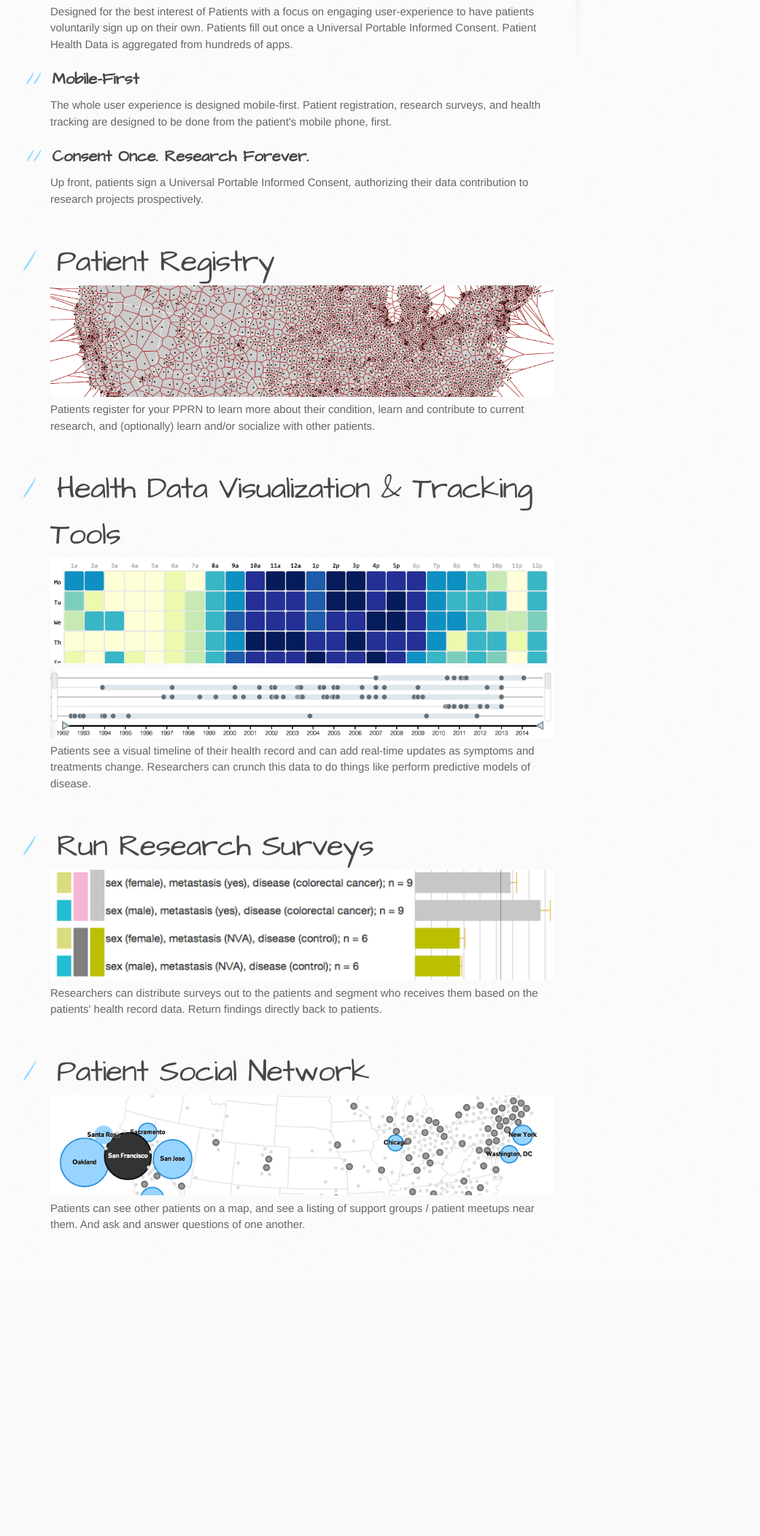
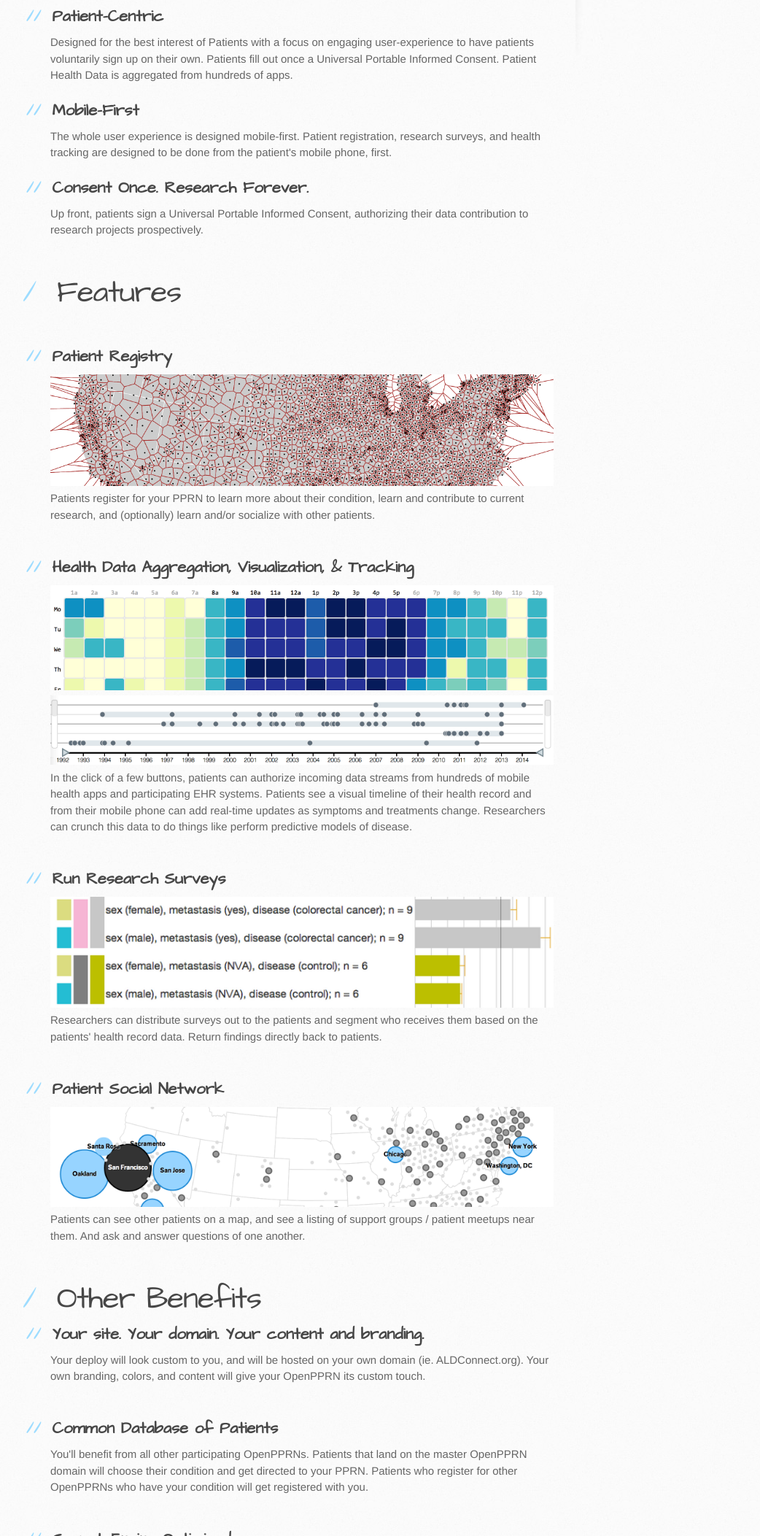
Before and after one commit to seanahrens/openpprn, a plain HTML site: page index.html in a window 1280 px wide. Shown: the part 695-2800 px from the top of the page at 73% size, without its empty margins (101-1143 px from the left). Before the commit the page ends 2451 px from the top, so only its background shows below. Drawn offline with Linux system fonts and the light colour scheme.

```diff
--- a/index.html
+++ b/index.html
@@ -32,10 +32,12 @@
 <a name="in-the-push-of-a-button-deploy-a-pprn-patient-powered-research-network-that-is-complete-with-a" class="anchor" href="#in-the-push-of-a-button-deploy-a-pprn-patient-powered-research-network-that-is-complete-with-a"><span class="octicon octicon-link"></span></a>In the push of a button, deploy a PPRN (Patient-Powered Research Network) that is complete with a:</h2>
 
 <pre><code>Patient Registry
-Health Data Visualizer &amp; Tracking App
+Health Data Aggregation, Visualization, &amp; Tracking
 Research Survey Platform
 Patient Social Network
 </code></pre>
+
+<p>Be on the side of Open. Attract</p>
 
 <h1>
 <a name="philosophy" class="anchor" href="#philosophy"><span class="octicon octicon-link"></span></a>Philosophy</h1>
@@ -61,28 +63,54 @@ Patient Social Network
 <p>Up front, patients sign a Universal Portable Informed Consent, authorizing their data contribution to research projects prospectively.</p>
 
 <hr><h1>
-<a name="patient-registry" class="anchor" href="#patient-registry"><span class="octicon octicon-link"></span></a>Patient Registry</h1>
+<a name="features" class="anchor" href="#features"><span class="octicon octicon-link"></span></a>Features</h1>
+
+<hr><h2>
+<a name="patient-registry" class="anchor" href="#patient-registry"><span class="octicon octicon-link"></span></a>Patient Registry</h2>
 
 <p><img src="/images/demo/registry.png" alt="">
 Patients register for your PPRN to learn more about their condition, learn and contribute to current research, and (optionally) learn and/or socialize with other patients. </p>
 
-<hr><h1>
-<a name="health-data-visualization--tracking-tools" class="anchor" href="#health-data-visualization--tracking-tools"><span class="octicon octicon-link"></span></a>Health Data Visualization &amp; Tracking Tools</h1>
+<hr><h2>
+<a name="health-data-aggregation-visualization--tracking" class="anchor" href="#health-data-aggregation-visualization--tracking"><span class="octicon octicon-link"></span></a>Health Data Aggregation, Visualization, &amp; Tracking</h2>
 
 <p><img src="/images/demo/dayheat.png" alt=""><img src="/images/demo/timeline.png" alt="">
-Patients see a visual timeline of their health record and can add real-time updates as symptoms and treatments change. Researchers can crunch this data to do things like perform predictive models of disease.</p>
+In the click of a few buttons, patients can authorize incoming data streams from hundreds of mobile health apps and participating EHR systems. Patients see a visual timeline of their health record and from their mobile phone can add real-time updates as symptoms and treatments change. Researchers can crunch this data to do things like perform predictive models of disease.</p>
 
-<hr><h1>
-<a name="run-research-surveys" class="anchor" href="#run-research-surveys"><span class="octicon octicon-link"></span></a>Run Research Surveys</h1>
+<hr><h2>
+<a name="run-research-surveys" class="anchor" href="#run-research-surveys"><span class="octicon octicon-link"></span></a>Run Research Surveys</h2>
 
 <p><img src="/images/demo/survey.png" alt="">
 Researchers can distribute surveys out to the patients and segment who receives them based on the patients' health record data. Return findings directly back to patients.</p>
 
-<hr><h1>
-<a name="patient-social-network" class="anchor" href="#patient-social-network"><span class="octicon octicon-link"></span></a>Patient Social Network</h1>
+<hr><h2>
+<a name="patient-social-network" class="anchor" href="#patient-social-network"><span class="octicon octicon-link"></span></a>Patient Social Network</h2>
 
 <p><img src="/images/demo/map.png" alt="">
 Patients can see other patients on a map, and see a listing of support groups / patient meetups near them. And ask and answer questions of one another.</p>
+
+<hr><h1>
+<a name="other-benefits" class="anchor" href="#other-benefits"><span class="octicon octicon-link"></span></a>Other Benefits</h1>
+
+<h2>
+<a name="your-site-your-domain-your-content-and-branding" class="anchor" href="#your-site-your-domain-your-content-and-branding"><span class="octicon octicon-link"></span></a>Your site. Your domain. Your content and branding.</h2>
+
+<p>Your deploy will look custom to you, and will be hosted on your own domain (ie. ALDConnect.org). Your own branding, colors, and content will give your OpenPPRN its custom touch.</p>
+
+<hr><h2>
+<a name="common-database-of-patients" class="anchor" href="#common-database-of-patients"><span class="octicon octicon-link"></span></a>Common Database of Patients</h2>
+
+<p>You'll benefit from all other participating OpenPPRNs. Patients that land on the master OpenPPRN domain  will choose their condition and get directed to your PPRN. Patients who register for other OpenPPRNs who have your condition will get registered with you.</p>
+
+<hr><h2>
+<a name="search-engine-optimized" class="anchor" href="#search-engine-optimized"><span class="octicon octicon-link"></span></a>Search-Engine Optimized</h2>
+
+<p>Popular searches by patients with your condition will reveal your OpenPPRN in Google and other search engines.</p>
+
+<hr><h2>
+<a name="patient-verification-workflow" class="anchor" href="#patient-verification-workflow"><span class="octicon octicon-link"></span></a>Patient Verification Workflow</h2>
+
+<p>A workflow to verify the diagnosis of patients who sign up for your registry is built-in.</p>
 
 <hr>
         </section>
```
Also changed, not shown: params.json (+1 -1 lines).
